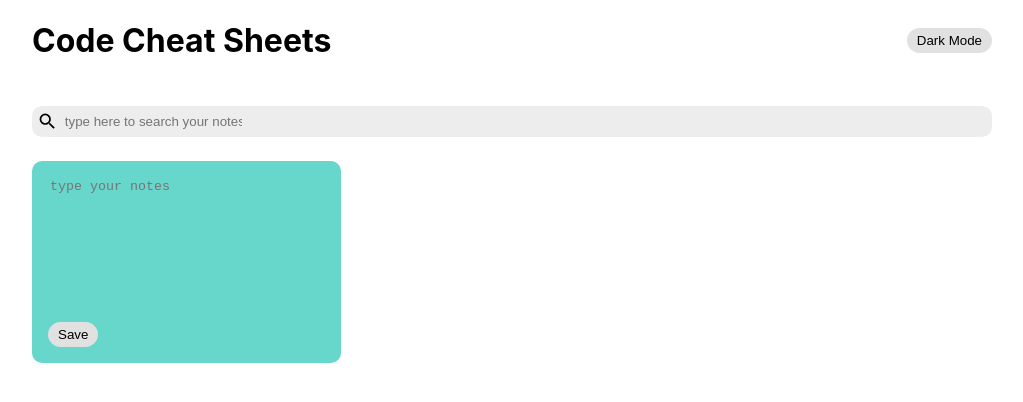
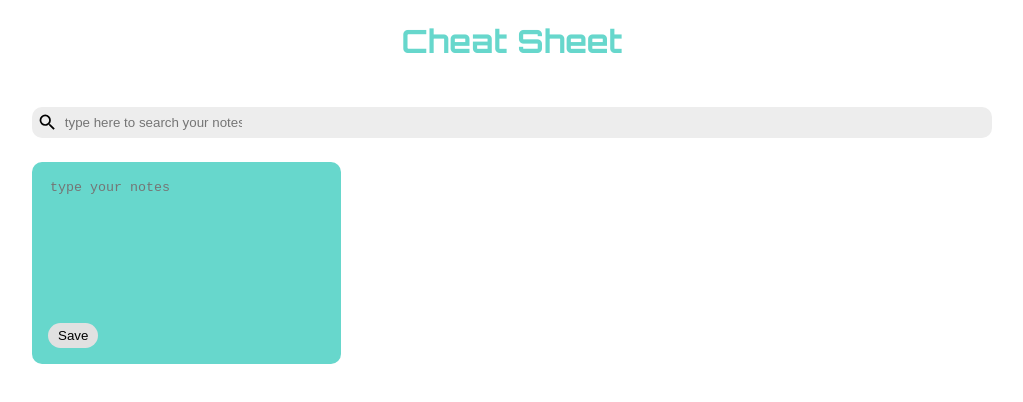
Before and after one commit to CrazyCheatsheetApp/Cheatsheet-WebApp, a React (Create React App) app: page / in a window 1280 px wide. Shown: the top 402 px of the page, without its empty margins (128-1151 px from the left). Built offline with nearby package versions, Linux system fonts and the light colour scheme.

Commit message:
removed darkmode

```diff
--- a/public/index.html
+++ b/public/index.html
@@ -24,6 +24,9 @@
       work correctly both with client-side routing and a non-root public URL.
       Learn how to configure a non-root public URL by running `npm run build`.
     -->
+    <link rel="preconnect" href="https://fonts.googleapis.com">
+    <link rel="preconnect" href="https://fonts.gstatic.com" crossorigin>
+    <link href="https://fonts.googleapis.com/css2?family=Orbitron:wght@400;500;600;700;800;900&display=swap" rel="stylesheet">
     <title>Cheat Sheet</title>
   </head>
   <body>
--- a/src/App.js
+++ b/src/App.js
@@ -9,8 +9,6 @@
   const [notes, setNotes] = useState([]);
 
   const [searchText, setSearchText] = useState('');
-
-  const [darkMode, setDarkMode] = useState(false);
 
   useEffect(() => {
     const savedNotes = JSON.parse(localStorage.getItem('react-notes-app-data'))
@@ -40,9 +38,9 @@
   }
 
   return (
-    <div className={`${darkMode && 'dark-mode'}`}>
+    <div>
       <div className='container'>
-        <Header handleToggleDarkMode={setDarkMode}/>
+        <Header />
         <Search handleSearchNote={setSearchText}/>
         <NoteList
         notes={notes.filter((note) => note.text.toLowerCase().includes(searchText))}
--- a/src/components/Header.js
+++ b/src/components/Header.js
@@ -1,10 +1,9 @@
 import React from 'react';
 
-const Header = ({ handleToggleDarkMode }) => {
+const Header = () => {
     return (
         <div className="header">
-            <h1>Code Cheat Sheets</h1>
-            <button onClick={() => handleToggleDarkMode((previousDarkMode) => !previousDarkMode)} className="grow save">Dark Mode</button>
+            <h1>Cheat Sheet</h1>
         </div>
     )
 }
--- a/src/index.css
+++ b/src/index.css
@@ -15,15 +15,12 @@
 .header {
   display: flex;
   align-items: center;
-  justify-content: space-between;
+  justify-content: center;
 }
 
-.dark-mode {
-  background-color: #222122;
-}
-
-.dark-mode h1{
-  color: white;
+.header h1 {
+  color: #67d7cc;
+  font-family: 'Orbitron', sans-serif;
 }
 
 .container {
```
